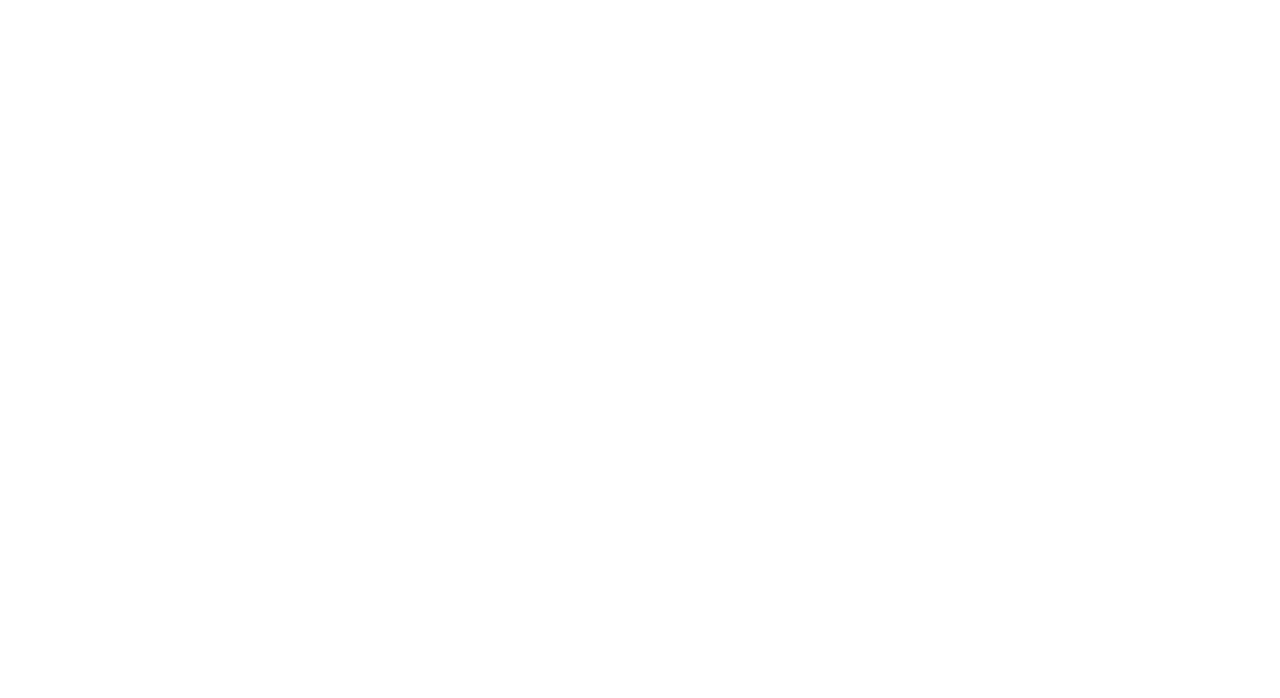
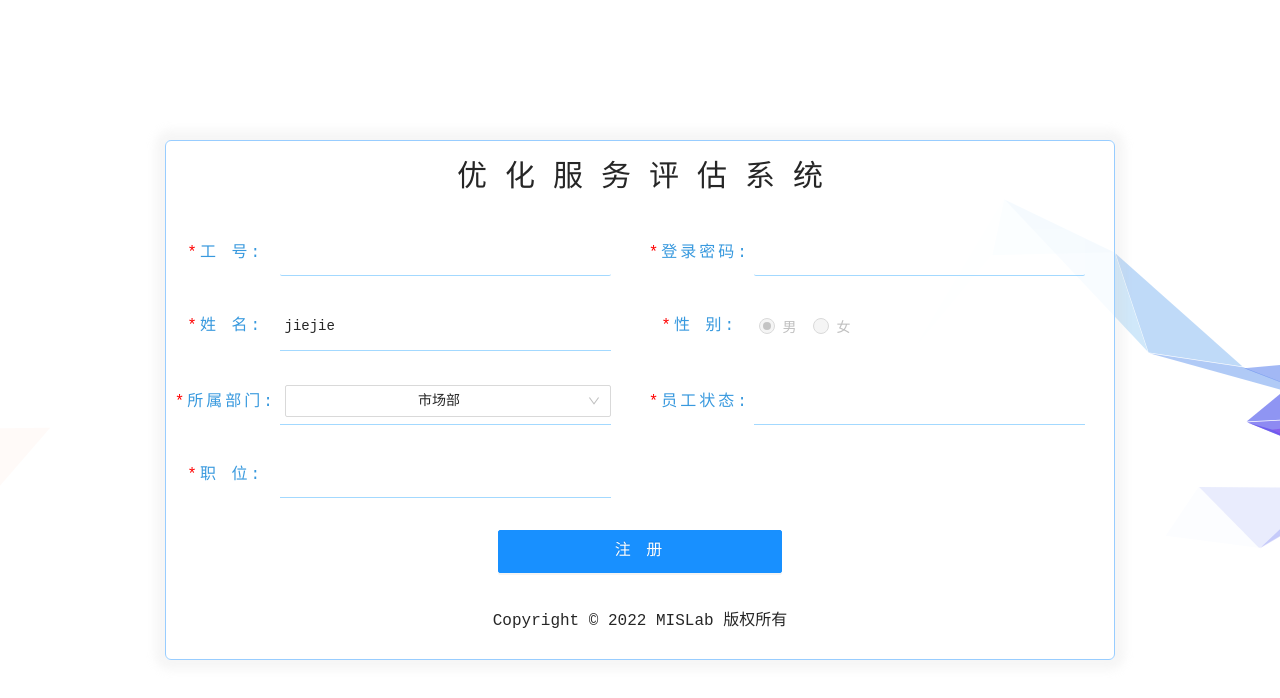
Before and after one commit to laochuanzhangL/recommendedSystem, a React (Create React App) app: page /login/register in a window 1280 px wide. Shown: the top 698 px of the page. Built offline with nearby package versions, Linux system fonts and the light colour scheme.

Commit message:
登录有了大概样式

```diff
--- a/package.json
+++ b/package.json
@@ -7,10 +7,12 @@
     "@testing-library/react": "^13.4.0",
     "@testing-library/user-event": "^13.5.0",
     "antd": "^4.23.0",
+    "node-sass": "^7.0.3",
     "react": "^18.2.0",
     "react-dom": "^18.2.0",
     "react-router-dom": "^5.3.3",
     "react-scripts": "5.0.1",
+    "sass-loader": "^13.0.2",
     "web-vitals": "^2.1.4"
   },
   "scripts": {
--- a/public/index.html
+++ b/public/index.html
@@ -1,5 +1,5 @@
 <!DOCTYPE html>
-<html lang="en">
+<html lang="zh">
   <head>
     <meta charset="utf-8" />
     <link rel="icon" href="%PUBLIC_URL%/favicon.ico" />
@@ -24,7 +24,7 @@
       work correctly both with client-side routing and a non-root public URL.
       Learn how to configure a non-root public URL by running `npm run build`.
     -->
-    <title>React App</title>
+    <title>推荐系统</title>
   </head>
   <body>
     <noscript>You need to enable JavaScript to run this app.</noscript>
--- a/src/App.js
+++ b/src/App.js
@@ -4,16 +4,16 @@ import 'antd/dist/antd.min.css'
 // import './App.css'
 
 import Home from './pages/home'
-import Register from './pages/Login'
+import Login from './pages/Login'
 
 export default function App() {
   return (
     <div className="wrap">
       <BrowserRouter>
         <Switch>
-          <Route path='/register' component={Register} />
+          <Route path='/login/*' component={Login} />
           <Route path='/home' component={Home} />
-          <Redirect to='register' />
+          <Redirect to='/login/login' />
         </Switch>
       </BrowserRouter>
     </div>
--- a/src/pages/Login/components/Register.jsx
+++ b/src/pages/Login/components/Register.jsx
@@ -1,204 +1,146 @@
-import React, { useState, useRef } from 'react'
-import { Form, Input, Button, message } from 'antd'
-// import { useHistory } from 'react-router'
-import {
-  UserOutlined,
-  LockOutlined,
-  SafetyCertificateOutlined,
-  FileMarkdownOutlined,
-} from '@ant-design/icons'
-// import httpUtil from '../../../utils/httpReq'
+import React, { useState } from "react";
+import { Button, Form, Input, Radio, message, Select } from "antd";
 
-export const Register = () => {
-  const [loading, setLoading] = useState(false)
-  const eamilRef = useRef()
+import BG from "../../../utils/BG";
+import "./Register.scss";
+
+const { Option } = Select;
+
+export function Register() {
+  // 提交表单后正确和错误的信息
   const onFinish = (values) => {
-    setLoading(true)
-    const { mailCode } = values
-    delete values.mailCode
-    delete values.rePassword
-    const data = { userMessage: { ...values }, code: mailCode }
-    // httpUtil.register(data).then(
-    //   (res) => {
-    //     if (res.status == 9999) {
-    //       message.success(res.msg)
-    //     } else message.error(res.msg)
-    //     setLoading(false)
-    //   },
-    //   () => {
-    //     setLoading(false)
-    //   }
-    // )
-  }
+    console.log(values);
+  };
+  const onFinishFailed = (errorInfo) => {
+    message.error(errorInfo.errorFields[0].errors[0]);
+  };
 
-  const getEmailCode = () => {
-    const eamil = eamilRef.current.state.value
-    if (!eamil) {
-      message.warning('请先输入邮箱号')
-    }
-    // httpUtil.getEmailCode(eamil).then((res) => {
-    //   console.log(res)
-    //   if (res.status == 0) {
-    //     message.success('验证码发送成功')
-    //   } else {
-    //     message.warning('验证码发送失败')
-    //   }
-    // })
-  }
+  // 下拉框
+  const handleChange = (value) => {
+    console.log(`selected ${value}`);
+  };
 
   return (
+    <div className="Register">
       <Form
-      name="normal_login"
-      className="login-form"
-      initialValues={{
-        remember: true,
-      }}
+        name="basic"
+        initialValues={{ remember: true }}
         onFinish={onFinish}
+        onFinishFailed={onFinishFailed}
+        autoComplete="off"
       >
+        <div className="reg-center">
+          <div className="center-item">
+            <span style={{ textAlign: "center", fontSize: "30px" }}>
+              优 化 服 务 评 估 系 统
+            </span>
+          </div>
+          {/* 中间注册信息 */}
+          {/* 工号&密码 */}
+          <div className="center-item">
+            <div className="left">
+              <div className="text">
+                <span style={{ color: "red" }}>*</span>工 号:
+              </div>
               <Form.Item
-        name="userName"
-        rules={[
-          {
-            required: true,
-            message: '请输入您的账号!',
-          },
-        ]}
+                name="userId"
+                noStyle
+                rules={[{ required: true, message: "请输入您的工号!" }]}
               >
-        <Input
-          prefix={<UserOutlined className="site-form-item-icon" />}
-          placeholder="账号"
-        />
+                <Input className="reg-msg-write" />
               </Form.Item>
-
+            </div>
+            <div className="right">
+              <div className="text">
+                <span style={{ color: "red" }}>*</span>登录密码:
+              </div>
               <Form.Item
                 name="password"
-        rules={[
-          {
-            required: true,
-            message: '请输入您的密码!',
-          },
-        ]}
+                noStyle
+                rules={[{ required: true, message: "请输入您的密码!" }]}
               >
-        <Input
-          prefix={<LockOutlined className="site-form-item-icon" />}
-          type="password"
-          placeholder="密码"
-        />
+                <Input className="reg-msg-write" />
               </Form.Item>
+            </div>
+          </div>
 
-      <Form.Item
-        name="rePassword"
-        dependencies={['password']}
-        hasFeedback
-        rules={[
-          {
-            required: true,
-            message: '请确认您的密码!',
-          },
-          ({ getFieldValue }) => ({
-            validator(_, value) {
-              if (!value || getFieldValue('password') === value) {
-                return Promise.resolve()
-              }
-              return Promise.reject(new Error('您输入的两次密码不匹配!'))
-            },
-          }),
-        ]}
+          {/* 姓名&性别 */}
+          <div className="center-item">
+            <div className="left">
+              <div className="text">
+                <span style={{ color: "red" }}>*</span>姓 名:
+              </div>
+              <div className="reg-msg-write">jiejie</div>
+            </div>
+            <div className="right">
+              <div className="text">
+                <span style={{ color: "red" }}>*</span>性 别:
+              </div>
+              <div className="reg-msg-write" style={{ borderBottom: "none" }}>
+                <Radio defaultChecked={true} disabled>
+                  男
+                </Radio>
+                <Radio disabled>女</Radio>
+              </div>
+            </div>
+          </div>
+
+          {/* 所属部门&员工状态 */}
+          <div className="center-item">
+            <div className="left">
+              <div className="text">
+                <span style={{ color: "red" }}>*</span>所属部门:
+              </div>
+              {/* <div className="reg-msg-write"> */}
+                <Select
+                  defaultValue="市场部"
+                  className="reg-msg-write"
                 >
-        <Input.Password
-          prefix={<LockOutlined className="site-form-item-icon" />}
-          type="password"
-          placeholder="确认密码"
-        />
-      </Form.Item>
+                  <Option value="shichang">市场部</Option>
+                  <Option value="xiangmu">项目部</Option>
+                  <Option value="zongjingban">总经办</Option>
+                </Select>
+              {/* </div> */}
+            </div>
+            <div className="right">
+              <div className="text">
+                <span style={{ color: "red" }}>*</span>员工状态:
+              </div>
+              <div className="reg-msg-write"></div>
+            </div>
+          </div>
 
-      <Form.Item
-        name="email"
-        rules={[
-          {
-            required: true,
-            message: '请输入您的邮箱号!',
-          },
-        ]}
+          {/* 职位 */}
+          <div className="center-item">
+            <div className="left">
+              <div className="text">
+                <span style={{ color: "red" }}>*</span>职 位:
+              </div>
+              <div className="reg-msg-write"></div>
+            </div>
+            <div className="right"></div>
+          </div>
+
+          {/* 注册按钮 */}
+          <div className="center-item">
+            <Button
+              type="primary"
+              className="reg-button-center"
+              htmlType="submit"
             >
-        <Input
-          prefix={<FileMarkdownOutlined className="site-form-item-icon" />}
-          placeholder="邮箱号"
-          ref={eamilRef}
-        />
-      </Form.Item>
-      <div
-        style={{
-          position: 'relative',
-        }}
-      >
-        <Form.Item
-          name="mailCode"
-          rules={[
-            {
-              required: true,
-              message: '请输入您的邮箱验证码!',
-            },
-          ]}
-          style={{
-            width: '72.3%',
-          }}
-        >
-          <Input
-            prefix={
-              <SafetyCertificateOutlined className="site-form-item-icon" />
-            }
-            placeholder="邮箱验证码"
-          />
-        </Form.Item>
-        <Button
-          style={{
-            width: '28%',
-            height: '100%',
-            position: 'absolute',
-            top: 0,
-            right: 0,
-            cursor: 'pointer',
-          }}
-          onClick={getEmailCode}
-        >
-          获取验证码
+              注册
             </Button>
           </div>
 
-      <Form.Item>
-        <Button
-          type="primary"
-          htmlType="submit"
-          style={{ width: '100%', marginTop: 20 }}
-          loading={loading}
-        >
-          注册
-        </Button>
-      </Form.Item>
-
-      <div
-        className="marked"
-        style={{
-          width: '80%',
-          margin: '0 auto 10px',
-          height: 12,
-          borderBottom: '1px solid #ddd',
-          textAlign: 'center',
-        }}
-      >
-        <span
-          className="words"
-          style={{
-            background: 'white',
-            paddingLeft: 8,
-            paddingRight: 8,
-            display: 'inline-block',
-          }}
-        >
-          请记住您的账号和密码
+          {/* 版权信息 */}
+          <div className="center-item">
+            <span style={{ fontSize: "16px" }}>
+              Copyright &copy; {new Date().getFullYear()} MISLab 版权所有
             </span>
           </div>
+        </div>
       </Form>
-  )
+      <BG />
+    </div>
+  );
 }
--- /dev/null
+++ b/src/pages/Login/components/Register.scss
@@ -0,0 +1,77 @@
+* {
+  padding: 0;
+  margin: 0;
+  font-family: "Courier New", Courier, monospace;
+}
+
+// 用于设置flex布局
+@mixin flexBox($justify: space-between, $align: flex-start) {
+  display: flex;
+  justify-content: $justify;
+  align-items: $align;
+}
+
+.Register {
+  width: calc(100vw);
+  height: calc(100vh);
+  @include flexBox(center, center);
+  .reg-center {
+    width: 950px;
+    height: 520px;
+    background-color: rgba(255, 255, 255, 0.85);
+    border-radius: 6px;
+    border: 1px solid rgb(152, 205, 255);
+    box-shadow: 0px 0px 10px 10px rgba(210, 210, 210, 0.2);
+    @include flexBox(flex-start, center);
+    flex-direction: column;
+    .center-item {
+      margin: 1px;
+      width: 100%;
+      height: 18%;
+      text-align: center;
+      line-height: 73px;
+      @include flexBox(center);
+      // 中间四行
+      .left,
+      .right {
+        width: 50%;
+        height: 100%;
+        @include flexBox(flex-start, center);
+        .text {
+          width: 25%;
+          height: 80%;
+          text-align: center;
+          line-height: 58px;
+          letter-spacing: 3px;
+          font-size: 16px;
+          color: rgb(56, 153, 222);
+        }
+        .reg-msg-write {
+          width: 70%;
+          height: 65%;
+          background-color: rgba(255, 255, 255, 0.1);
+          margin-left: -5px;
+          padding-left: 5px;
+          border: none;
+          border-bottom: 1px solid rgba(103, 192, 255, 0.6);
+          @include flexBox(flex-start, center);
+        }
+        //   输入框样式设置
+        .ant-input:focus {
+          border-color: #ffffff;
+          box-shadow: 0 0 0 0px rgba(255, 255, 255, 0.01);
+          border-right-width: 0px;
+          border-bottom: 1px solid rgba(103, 192, 255, 0.6);
+        }
+      }
+      // 注册按钮
+      .reg-button-center {
+        width: 30%;
+        height: 60%;
+        letter-spacing: 3px;
+        font-size: 16px;
+        margin-top: 18px;
+      }
+    }
+  }
+}
--- a/src/pages/Login/index.module.css
+++ b/src/pages/Login/components/User.css
@@ -14,7 +14,7 @@
   height: 13%;
   color: rgb(68, 68, 68);
   text-align: center;
-  font-size: 35px;
+  font-size: 28px;
   padding: 20px 16px 0;
   margin-top: 2px;
   font-family: "Courier New", Courier, monospace;
--- a/src/pages/Login/components/User.jsx
+++ b/src/pages/Login/components/User.jsx
@@ -1,14 +1,14 @@
-import React, { useEffect, useState } from "react";
-// import { useNavigate } from "react-router";
-import { Form, Input, Button, Checkbox, Skeleton } from "antd";
-import {
-  UserOutlined,
-  LockOutlined,
-  SafetyCertificateOutlined,
-} from "@ant-design/icons";
+import React, { Fragment } from "react";
+import { Link } from "react-router-dom";
+import { Form, Input, Button, Checkbox, Tabs } from "antd";
+import { UserOutlined, LockOutlined } from "@ant-design/icons";
 // import httpUtill from "../../../utils/httpUtil";
 
-export const User = () => {
+import "./User.css";
+import BG from "../../../utils/BG";
+
+const Login = () => {
+  // 提交表单信息
   const onFinish = (values) => {
     // const { code } = values;
     // delete values.code;
@@ -17,21 +17,6 @@ export const User = () => {
     //   code,
     // };
     console.log(values);
-  };
-
-  const [serverCode, setServerCode] = useState("");
-
-  useEffect(() => {
-    getServerCode();
-  }, []);
-
-  const getServerCode = () => {
-    // httpUtill.getServerCode("3212960476@qq.com").then((res) => {
-    //   console.log(res);
-    // });
-    // httpUtill.getRegisterStatus().then((res) => {
-    //   console.log(res);
-    // });
   };
 
   return (
@@ -43,88 +28,40 @@ export const User = () => {
       }}
       onFinish={onFinish}
     >
+      {/* 输入工号 */}
       <Form.Item
-        name="userName"
+        name="userID"
         rules={[
           {
             required: true,
-            message: "please enter your account!",
+            message: "请输入您的工号！",
           },
         ]}
       >
         <Input
           prefix={<UserOutlined className="site-form-item-icon" />}
-          placeholder="post office addressing"
+          placeholder=" 员工工号"
         />
       </Form.Item>
 
+      {/* 输入密码 */}
       <Form.Item
         name="password"
         rules={[
           {
             required: true,
-            message: "please enter your password!",
+            message: "密码不能为空！",
           },
         ]}
       >
         <Input.Password
           prefix={<LockOutlined className="site-form-item-icon" />}
           type="password"
-          placeholder="password"
+          placeholder=" 登录密码"
         />
       </Form.Item>
 
-      {/* <div
-        style={{
-          position: "relative",
-        }}
-      >
-        <Form.Item
-          name="code"
-          rules={[
-            {
-              required: true,
-              message: "please enter the verification code!",
-            },
-          ]}
-          style={{
-            width: "72%",
-          }}
-        >
-          <Input
-            prefix={<SafetyCertificateOutlined />}
-            type="text"
-            placeholder="verification code"
-          />
-        </Form.Item> */}
-        {/* {serverCode ? (
-          <img
-            src={serverCode}
-            alt=""
-            style={{
-              width: "28%",
-              height: "100%",
-              position: "absolute",
-              top: 0,
-              right: 0,
-              cursor: "pointer",
-            }}
-            onClick={getServerCode}
-          />
-        ) : (
-          <Skeleton.Button
-            active
-            style={{
-              width: "28%",
-              position: "absolute",
-              top: 0,
-              right: 0,
-              cursor: "pointer",
-            }}
-          />
-        )}
-      </div> */}
-
+      {/* 提交表单 */}
       <Form.Item>
         <Button
           type="primary"
@@ -135,11 +72,46 @@ export const User = () => {
         </Button>
       </Form.Item>
 
+      {/* 记住密码&跳转登录 */}
       <Form.Item>
         <Form.Item valuePropName="checked" noStyle>
-          <Checkbox>remember password</Checkbox>
+          <Checkbox>记住密码</Checkbox>
+          <Link
+            to="/login/register"
+            style={{ color: "rgb(24,144,255)", marginLeft: "88px" }}
+          >
+            没有账号？点此注册 &gt;
+          </Link>
         </Form.Item>
       </Form.Item>
     </Form>
   );
 };
+
+export function User() {
+  return (
+    <Fragment>
+      <div className="login-wrap">
+        <div className="login-top">优 化 服 务 评 估 系 统</div>
+        <Tabs
+          className="login-select-form"
+          defaultActiveKey="1"
+          centered={true}
+          tabBarGutter={80}
+          items={[
+            {
+              label: ` 用 户 注 册 `,
+              key: "1",
+              children: <Login />,
+              className: "login-select-form-content",
+            },
+          ]}
+        />
+        <div className="login-text">
+          Copyright &copy; {new Date().getFullYear()} MISLab 版权所有
+        </div>
+        <BG />
+      </div>
+    </Fragment>
+  );
+}
--- a/src/pages/Login/index.jsx
+++ b/src/pages/Login/index.jsx
@@ -1,39 +1,16 @@
 import React from "react";
-import BG from "../../utils/BG";
-import styles from "./index.module.css";
+import { Route, Switch } from 'react-router-dom'
+
+// 自己的组件引入
 import { User, Register } from "./components/index";
-import { Tabs } from "antd";
 
-  export default function Login() {
+export default function Login() {
   return (
     <div>
-      <div className={styles["login-wrap"]}>
-        <div className={styles["login-top"]}>cipher calculate</div>
-        <Tabs
-          className={styles["login-select-form"]}
-          defaultActiveKey="1"
-          centered={true}
-          tabBarGutter={80}
-          items={[
-            {
-              label: `PasswordLog`,
-              key: "1",
-              children: <User />,
-              className: styles["login-select-form-content"],
-            },
-            {
-              label: `Register`,
-              key: "2",
-              children: <Register />,
-              className: styles["login-select-form-content"],
-            },
-          ]}
-        />
-        <div className={styles["login-text"]}>
-          Copyright &copy; {new Date().getFullYear()} MISLab 版权所有
-        </div>
-      </div>
-      <BG />
+        <Switch>
+          <Route path='/login/login' component={User} />
+          <Route path='/login/register' component={Register} />
+        </Switch>
     </div>
   );
 }
--- /dev/null
+++ b/src/static/loginForRegister.json
@@ -0,0 +1,5 @@
+{
+    "name": "jiejie",
+    "gender": ["男", "女"],
+    "deparment": ""
+}
```
Also changed, not shown: 2 other files (tests, documents, lock files or other folders). Lines whose indentation alone changed are shown as unchanged.
